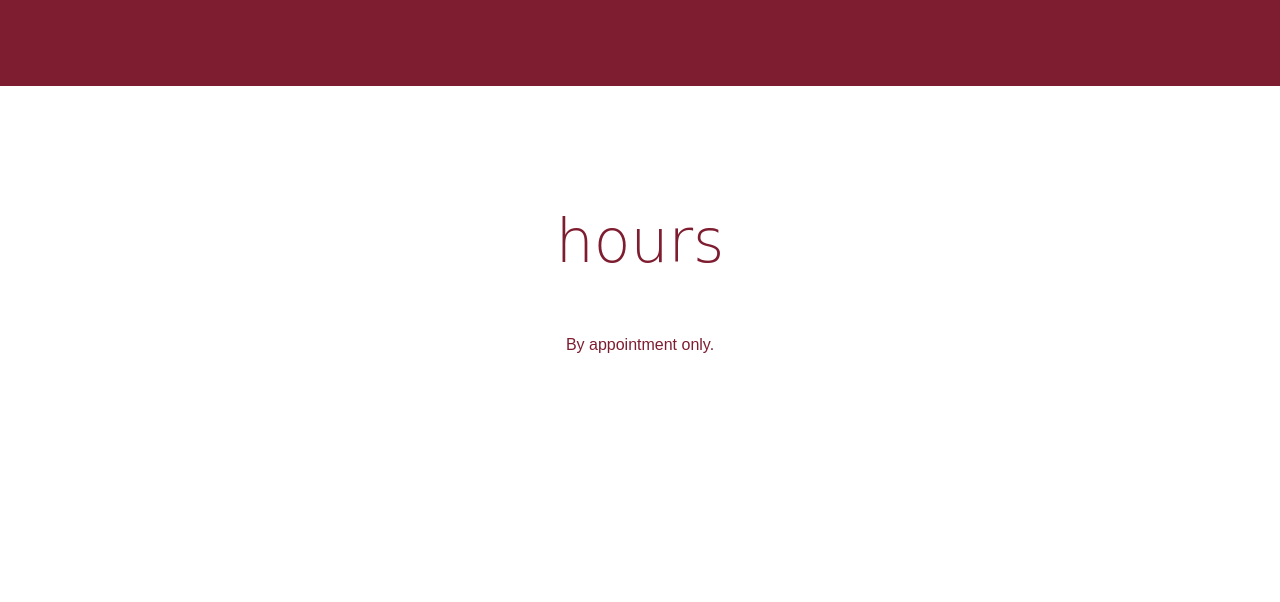
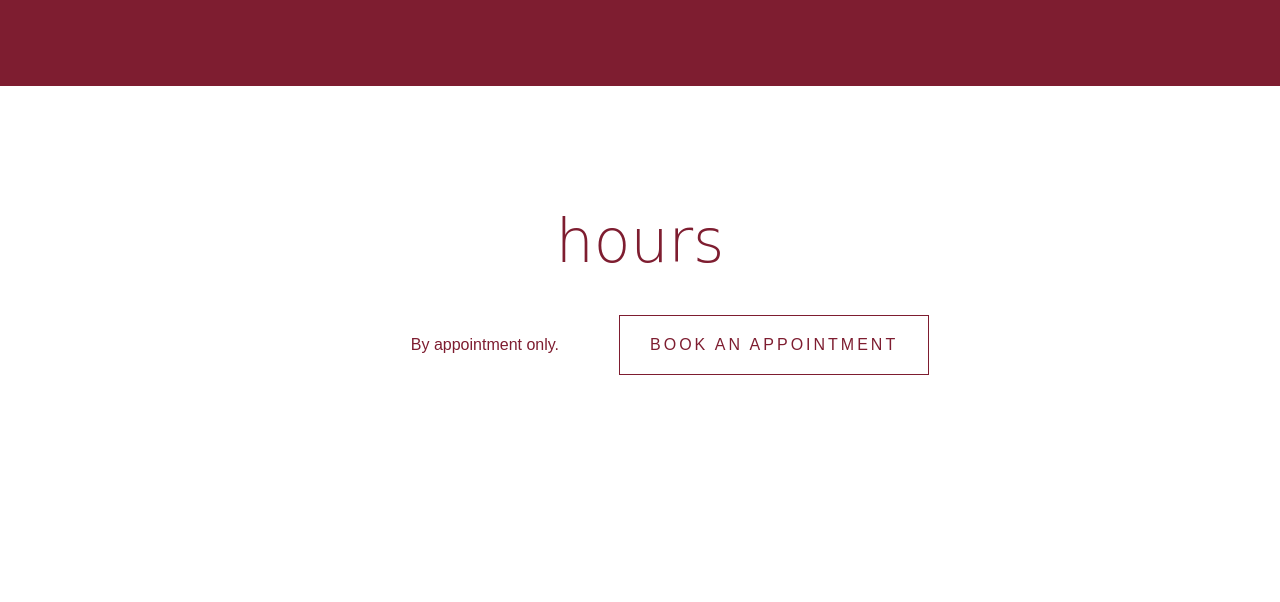
Before and after one commit to ethanrusson/tangled-in-tulle, a plain HTML site: page contact/index.html in a window 1280 px wide. Shown: the part 664-1266 px from the top of the page. Drawn offline with Linux system fonts and the light colour scheme; a web font is replaced by a local one.

Commit message:
Update index.html

```diff
--- a/contact/index.html
+++ b/contact/index.html
@@ -81,6 +81,7 @@
 						<li>3PM - 6PM</li>
 						<li>12PM - 4PM</li>
 					</ul> -->
+					<a href="/book-appointment" class="button">Book an Appointment</a>
 				</div>
 			</div>
         </main>
```
